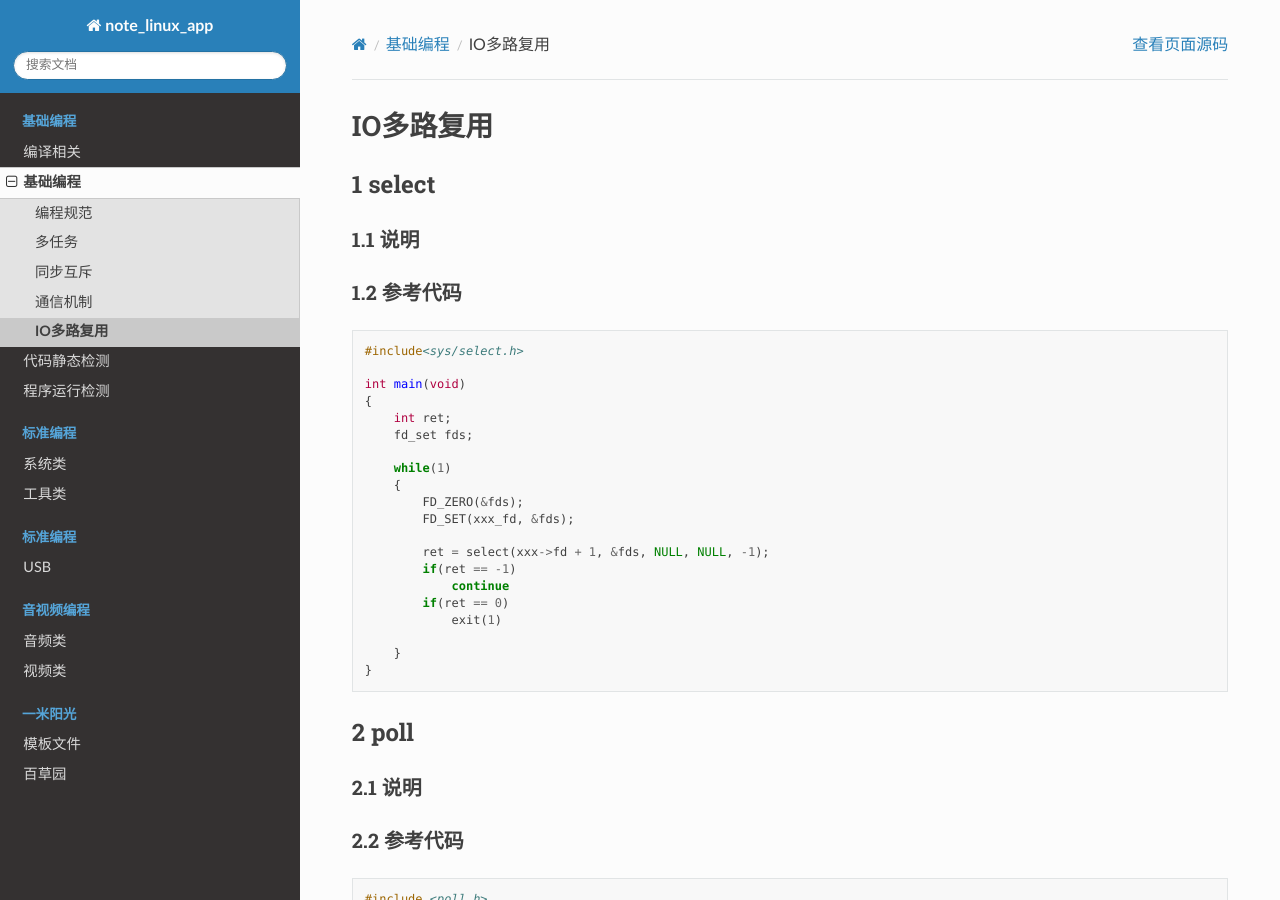
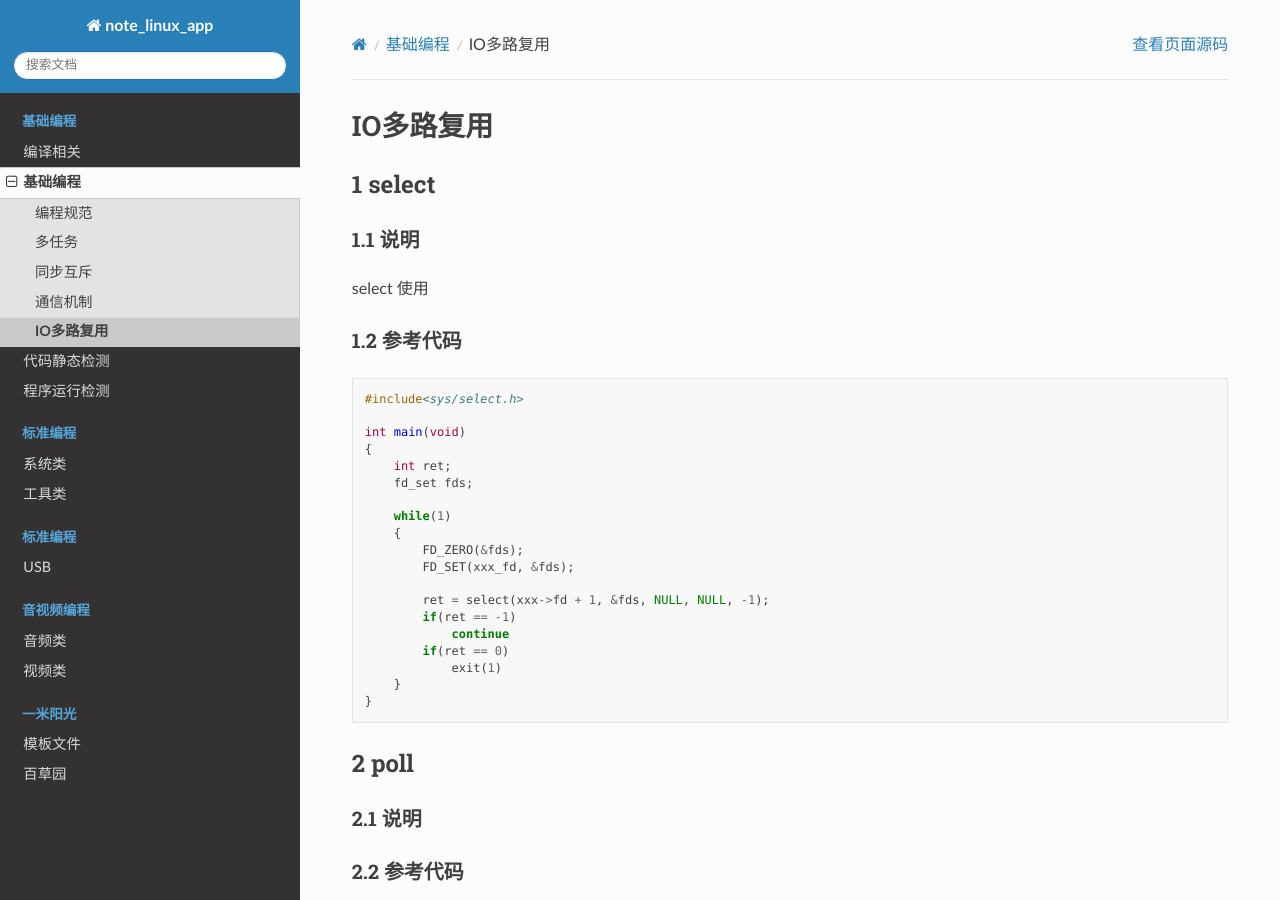
Before and after one commit to lzstudy/note_linux_app, a Sphinx documentation site: the page built from source/base/code/poll.rst, in a window 1280 px wide and 900 px high. Built offline with Sphinx 7.4.7 and the Read the Docs theme 2.0.0, drawn with Linux system fonts in a browser that asks for light colours.

Commit message:
feat |> zhichi select

```diff
--- a/source/base/code/poll.rst
+++ b/source/base/code/poll.rst
@@ -6,6 +6,8 @@ IO多路复用
 
 1.1 说明
 ********
+
+select 使用
 
 1.2 参考代码
 ************
@@ -29,7 +31,6 @@ IO多路复用
                continue
            if(ret == 0)
                exit(1)
-
        }
    }
 
```
